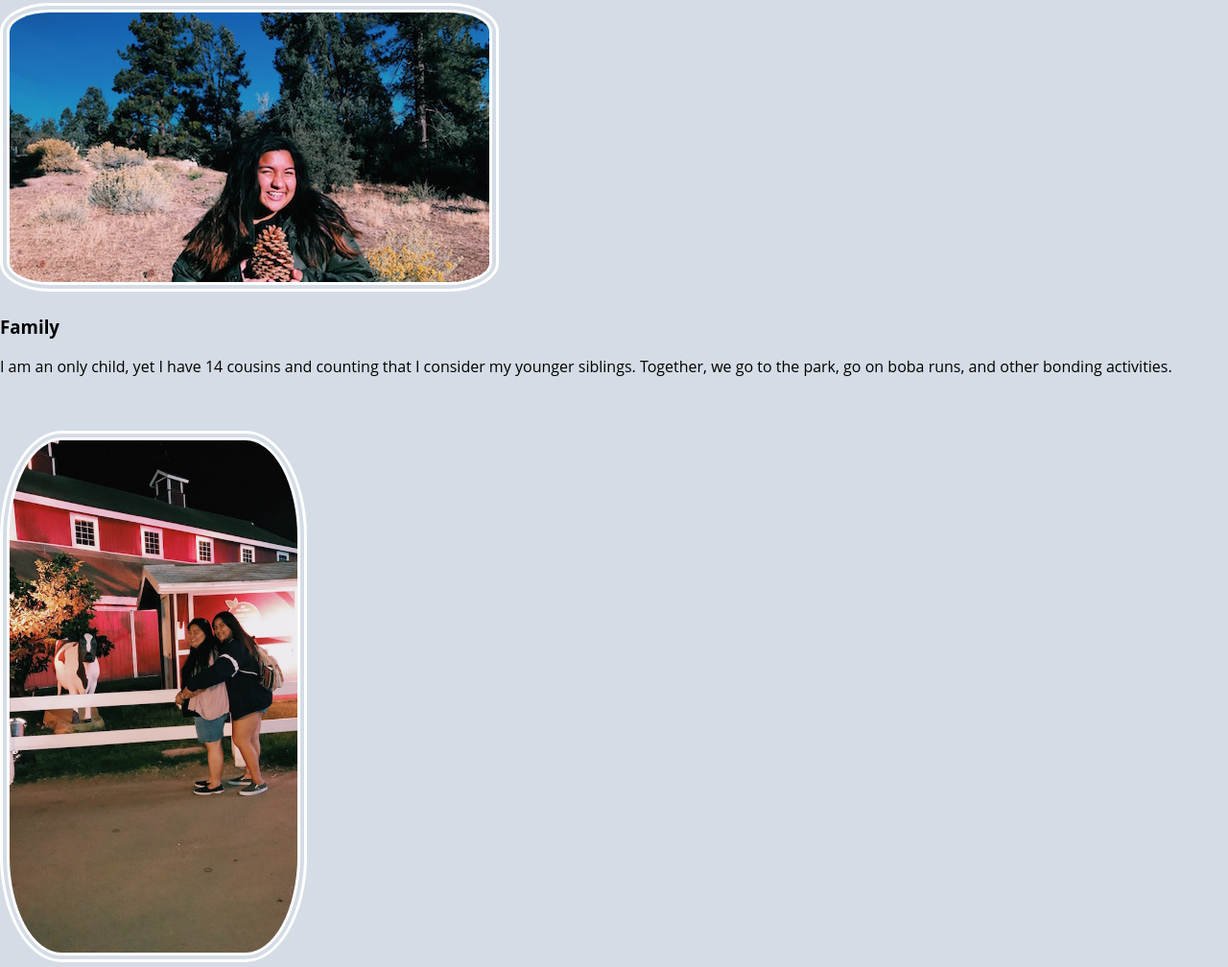
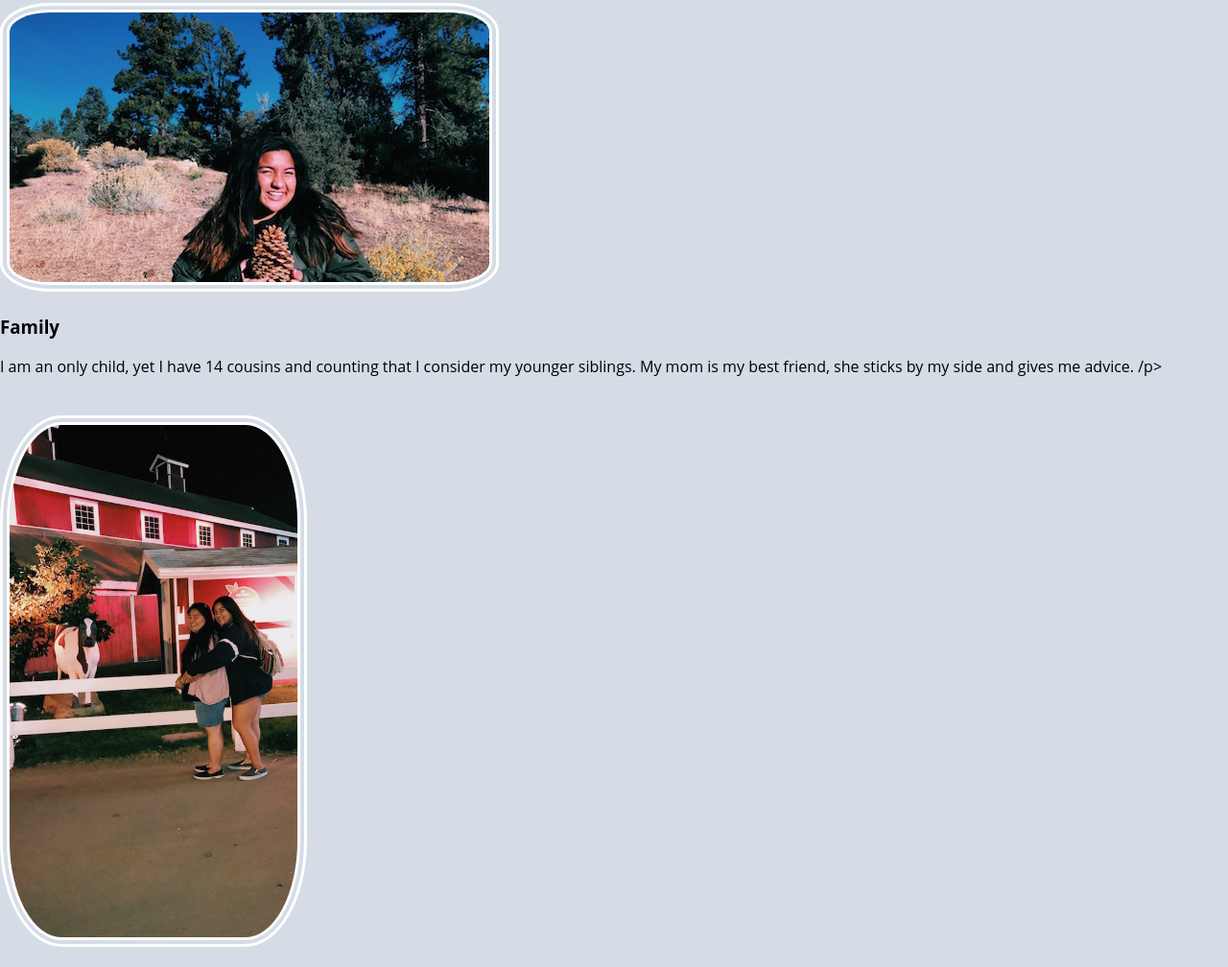
Before and after one commit to jasminelynne/jasminelynne.github.io, a plain HTML site: page index.html in a window 1280 px wide. Shown: the part 2148-3156 px from the top of the page at 96% size. Drawn offline with Linux system fonts and the light colour scheme.

Commit message:
Update index.html

```diff
--- a/index.html
+++ b/index.html
@@ -33,7 +33,7 @@
         <p>I love traveling and exploring new places. I like learning about different cultures and lifestyles that others do everyday. Learning about others can help increase my knowledge about other people, and hlep me understand them a little more. </p>
         <img src="images/woods.JPG" width="500" id="interests" alt="mexico picture">
         <h3>Family</h3>
-        <p> I am an only child, yet I have 14 cousins and counting that I consider my younger siblings. Together, we go to the park, go on boba runs, and other bonding activities. </p>
+        <p> I am an only child, yet I have 14 cousins and counting that I consider my younger siblings. My mom is my best friend, she sticks by my side and gives me advice. /p>
         <img src="images/mom.JPG" width="300px" id="mom" alt="picture of my mom and I">
         <footer> <a href="why.html"></a>
     </body>
```
